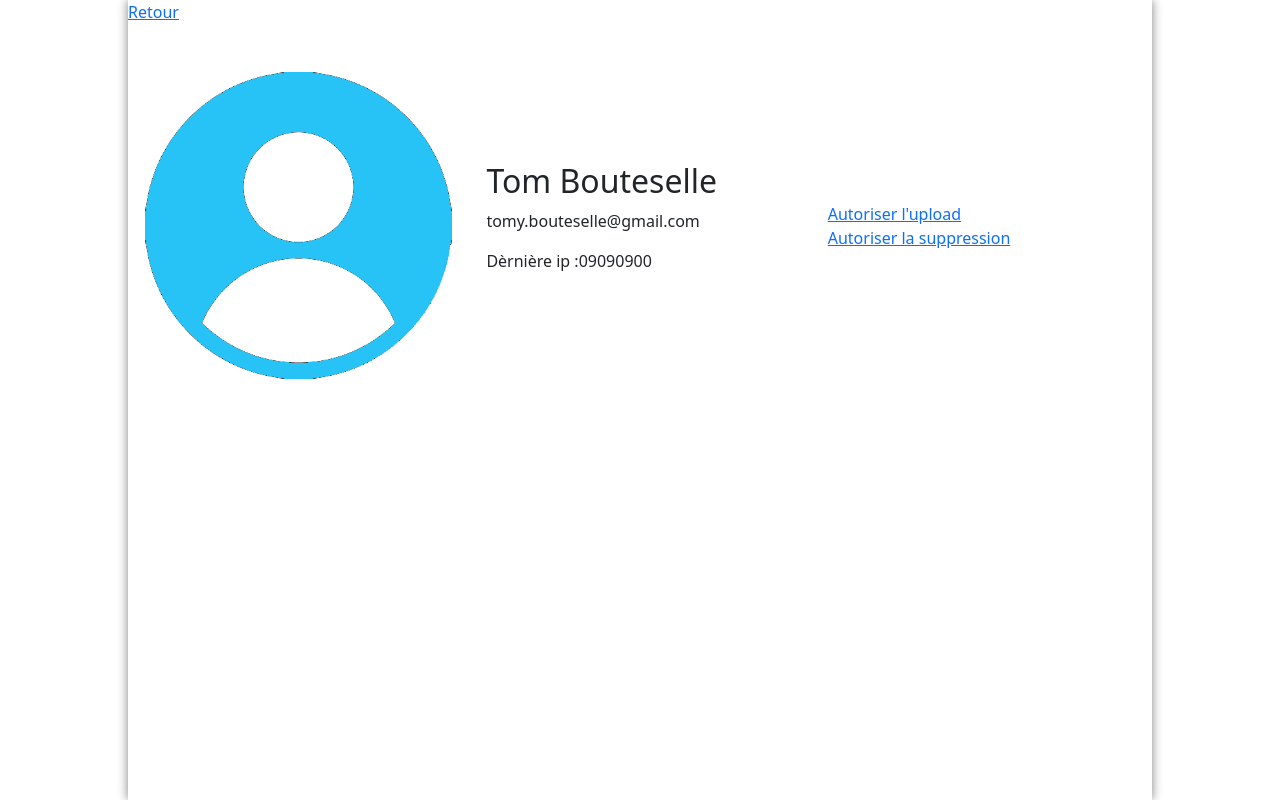
After one commit to JiovaniVianey/BackOffice-Hebergement-de-fichiers, a PHP site: page /projet-fichier-administration/vue/page_utilisateur.php in a window 1280 px wide. The commit adds this page. Run offline with PHP 8.4, Linux system fonts and the light colour scheme; some libraries are stand-ins or nearby versions.

Commit message:
ajout page user et modif header

```diff
--- a/style/styleaccueil.css
+++ b/style/styleaccueil.css
@@ -18,7 +18,7 @@ body
     height: 100%;
     background-color: rgb(255, 255, 255);
     box-shadow: 0 0 10px grey;
-    height: 100%;
+    height: 100vh;
 
 }
 
--- a/vue/fichiers_vue.php
+++ b/vue/fichiers_vue.php
@@ -1,10 +1,10 @@
  <!-- à retirer une fois les liens et includes terminés -->
  <?php
-
 use function PHPSTORM_META\type;
-
     include("../head.php");
 ?>
+<link rel="stylesheet" href="../style/styleaccueil.css">
+    <link rel="stylesheet" href="../style/stylelisteutilisateurs.css">
 
 <div class="wrapper">
     <?php
--- /dev/null
+++ b/vue/page_utilisateur.php
@@ -0,0 +1,28 @@
+<?php
+ include("../head.php");
+?>
+
+
+<div class="wrapper">
+<a id="retour" href="">Retour</a>
+
+    <div class="profil d-flex flex-column justify-content-around">
+        <div class="d-flex flex-row justify-content-around align-item-center my-5 ">
+            <img src="../images/user-img.png" alt="" width="30%">
+            <div class="d-flex flex-column justify-content-center" style="width: 30%;">
+                <h2>Tom Bouteselle</h2>
+                <p>tomy.bouteselle@gmail.com</p>
+                <p>Dèrnière ip :09090900</p>
+            </div>
+            <div class="d-flex flex-column justify-content-center" style="width: 30%;">
+            <a href="">Autoriser l'upload</a>
+            <a href="">Autoriser la suppression</a>
+        </div>
+        </div>
+
+
+    </div>
+
+
+
+</div>
```
Also changed, not shown: style/styleprofile.css (added, +39 -0 lines), vue/header.php (+11 -9 lines), vue/liste_utilisateurs_vue.php (+19 -3 lines), images/user-img.jpeg (added), images/user-img.png (added).
